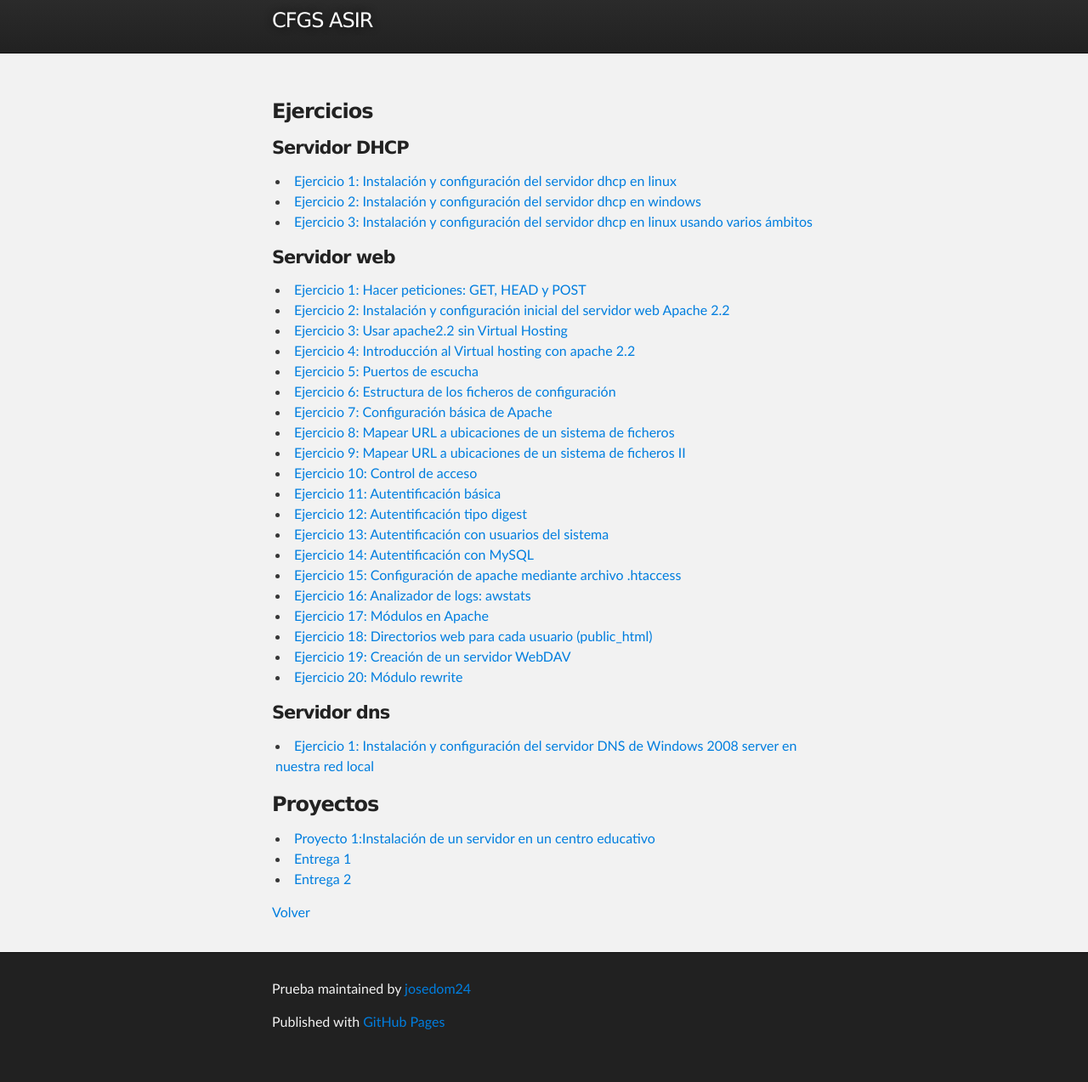
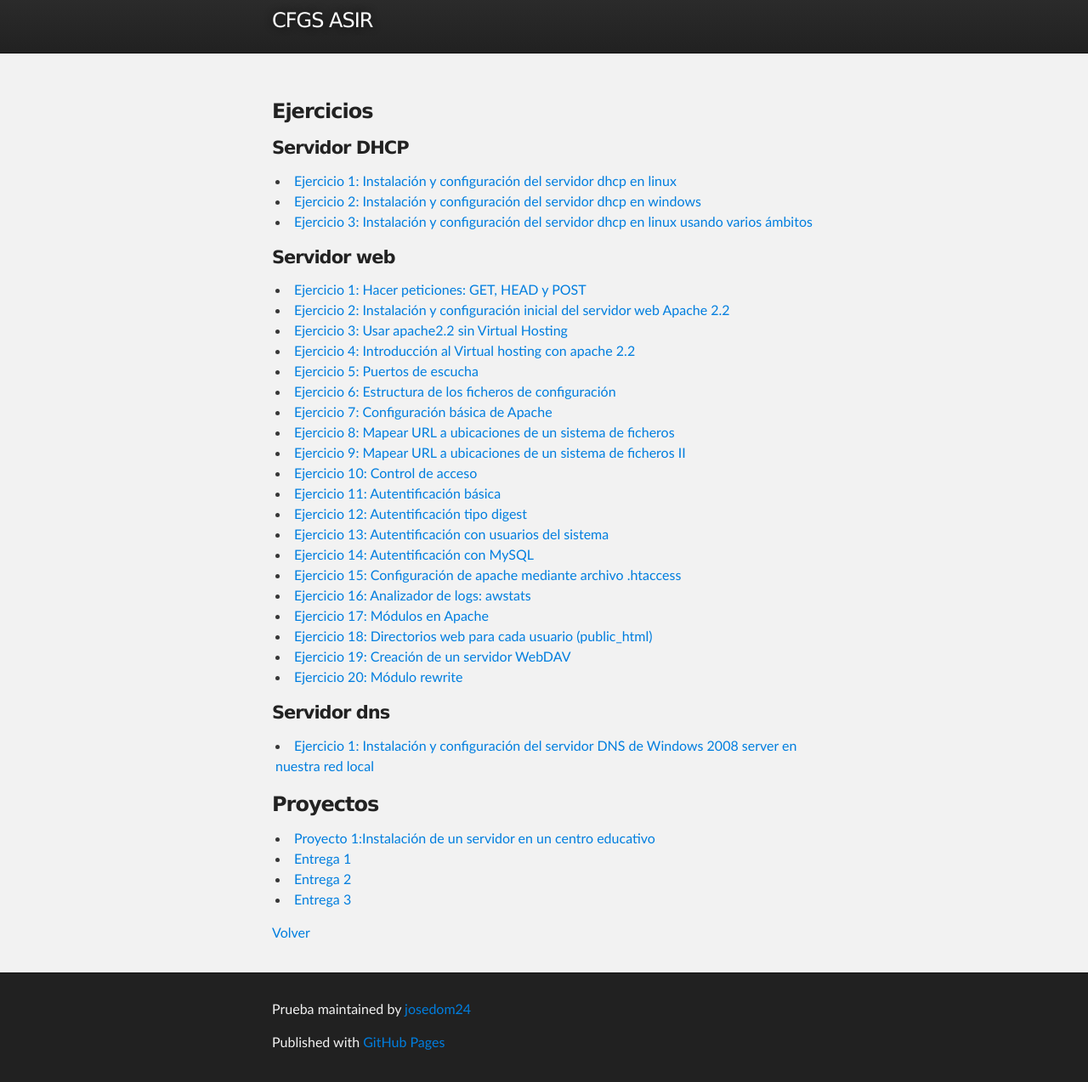
Before and after one commit to josedom24/josedom24.github.io, a Jekyll site: the page built from mod/serviciosgs/index.md, in a window 1280 px wide, cut to the strip 78-1352 px from the top of the page. Shown: the whole strip at 85% size. Built offline with Jekyll 4.4.1, drawn with Linux system fonts in a browser that asks for light colours; before the commit the page ends 1328 px from its top, so only the background shows below that.

Commit message:
Update index.md

```diff
--- a/mod/serviciosgs/index.md
+++ b/mod/serviciosgs/index.md
@@ -43,5 +43,6 @@ tagline: CFGS ASIR
 * [Proyecto 1:Instalación de un servidor en un centro educativo](proyecto1)
 * [Entrega 1](proyecto1_entrega1)
 * [Entrega 2](proyecto1_entrega2)
+* [Entrega 3](proyecto1_entrega3)
 
 [Volver](http://josedom24.github.io)
```
